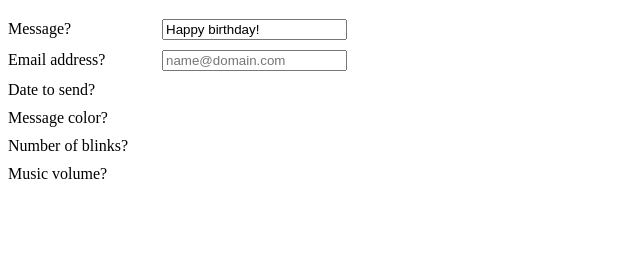
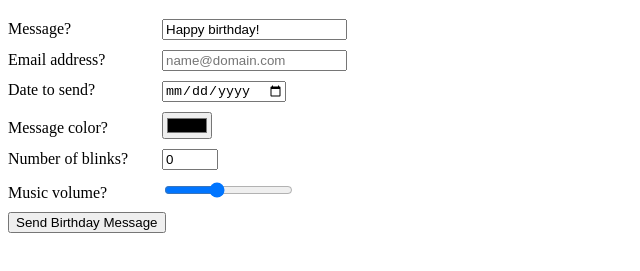
Before and after one commit to southP4w/internet-and-web-technologies, a plain HTML site: page labs/03c-happy-birthday/index.html in a window 1280 px wide. Shown: the part 61-332 px from the top of the page, without its empty margins (0-640 px from the left). Drawn offline with Linux system fonts and the light colour scheme.

Commit message:
Complete Lab 3c

```diff
--- a/labs/03c-happy-birthday/index.html
+++ b/labs/03c-happy-birthday/index.html
@@ -13,30 +13,36 @@
 			</div>
 			<div>
 				<label for="emailAddr">Email address?</label>
-
 				<!-- TODO: Add regular expression to pattern -->
-        <input type="email" id="emailAddr" name="emailAddr" placeholder="name@domain.com">
+				<input pattern="[a-zA-Z0-9-_\.]+@[a-zA-Z0-9-]+(?:\.[a-zA-Z0-9-]+)*" type="email" id="emailAddr"
+					   name="emailAddr" placeholder="name@domain.com">
 			</div>
 			<div>
 				<label for="dateToSend">Date to send?</label>
 				<!-- TODO: Add date widget -->
+				<input type="date" id="dateToSend" name="dateToSend">
 			</div>
 			<div>
 				<label for="messageColor">Message color?</label>
 				<!-- TODO: Add color widget -->
+				<input type="color" id="messageColor" name="messageColor">
 			</div>
 			<div>
 				<label for="numBlinks">Number of blinks?</label>
 				<!-- TODO: Add number widget -->
+				<input type="number" id="numBlinks" name="numBlinks" value="0" min="0" max="10">
 			</div>
 			<div>
 				<label for="musicVolume">Music volume?</label>
 				<!-- TODO: Add range widget -->
+				<input type="range" id="musicVolume" name="musicVolume" value="20" min="0" max="50">
 			</div>
-
 			<!-- TODO: Add submit button -->
+			<div>
+				<button type="submit" id="sendMessage" name="sendMessage" value="Send Birthday Message">Send Birthday
+					Message
+				</button>
+			</div>
 		</form>
-
 	</body>
-
 </html>
```
Lines whose indentation alone changed are shown as unchanged.
